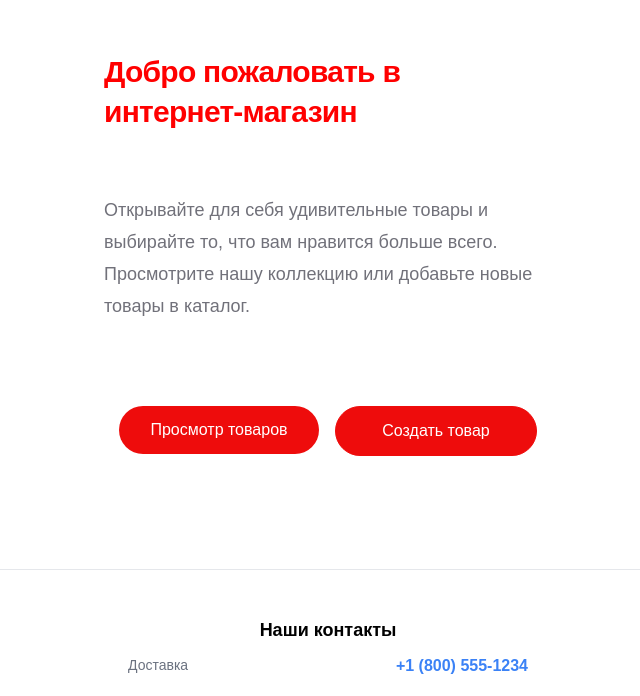
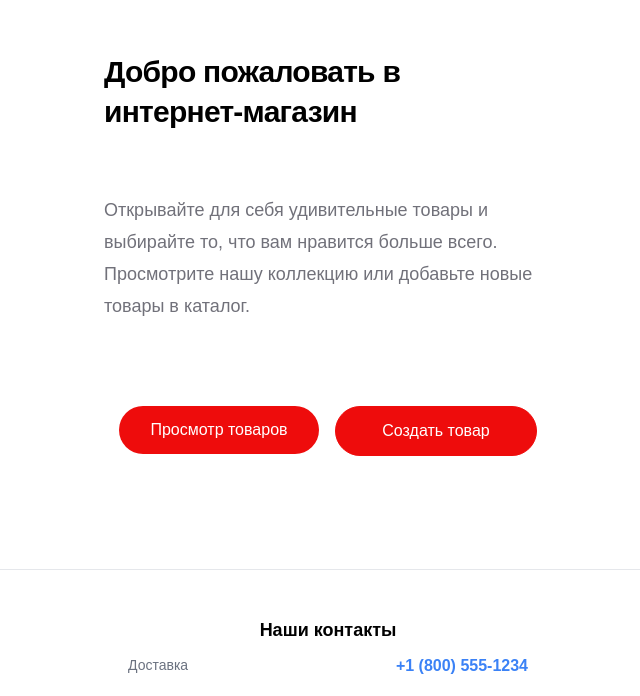
Before and after one commit to Alex135135/ecosistems, a Next.js app: page / in a window 1280 px wide. Shown: the part 104-800 px from the top of the page, without its empty margins (312-952 px from the left). Built offline with nearby package versions, Linux system fonts and the light colour scheme.

Commit message:
edit header

```diff
--- a/src/app/page.module.css
+++ b/src/app/page.module.css
@@ -33,7 +33,7 @@
     font-weight: 600;
     line-height: 2.5rem;
     letter-spacing: -0.025em;
-    color: var(--text-primary, red);
+    color: var(--text-primary, black);
 }
 
 .description {
```
